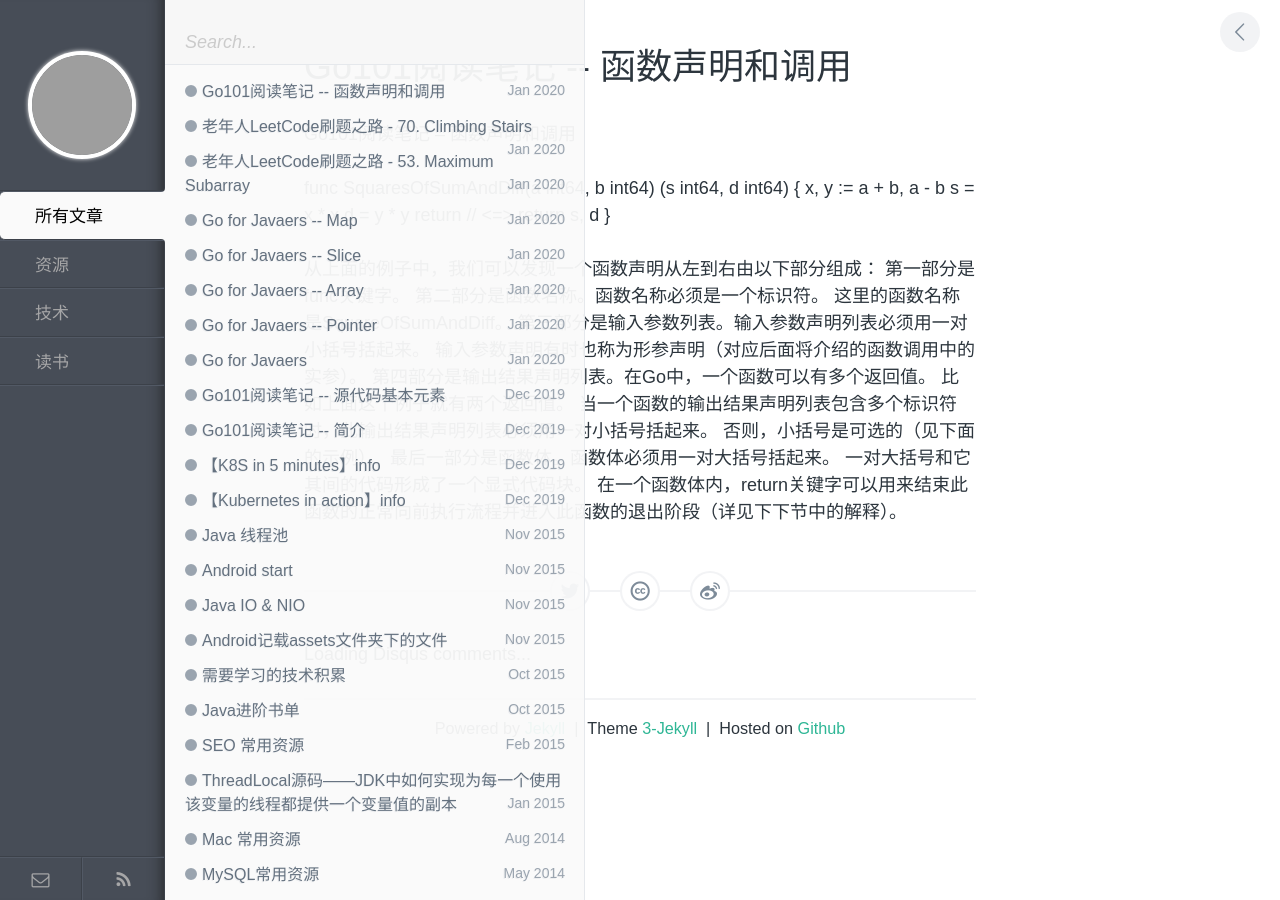
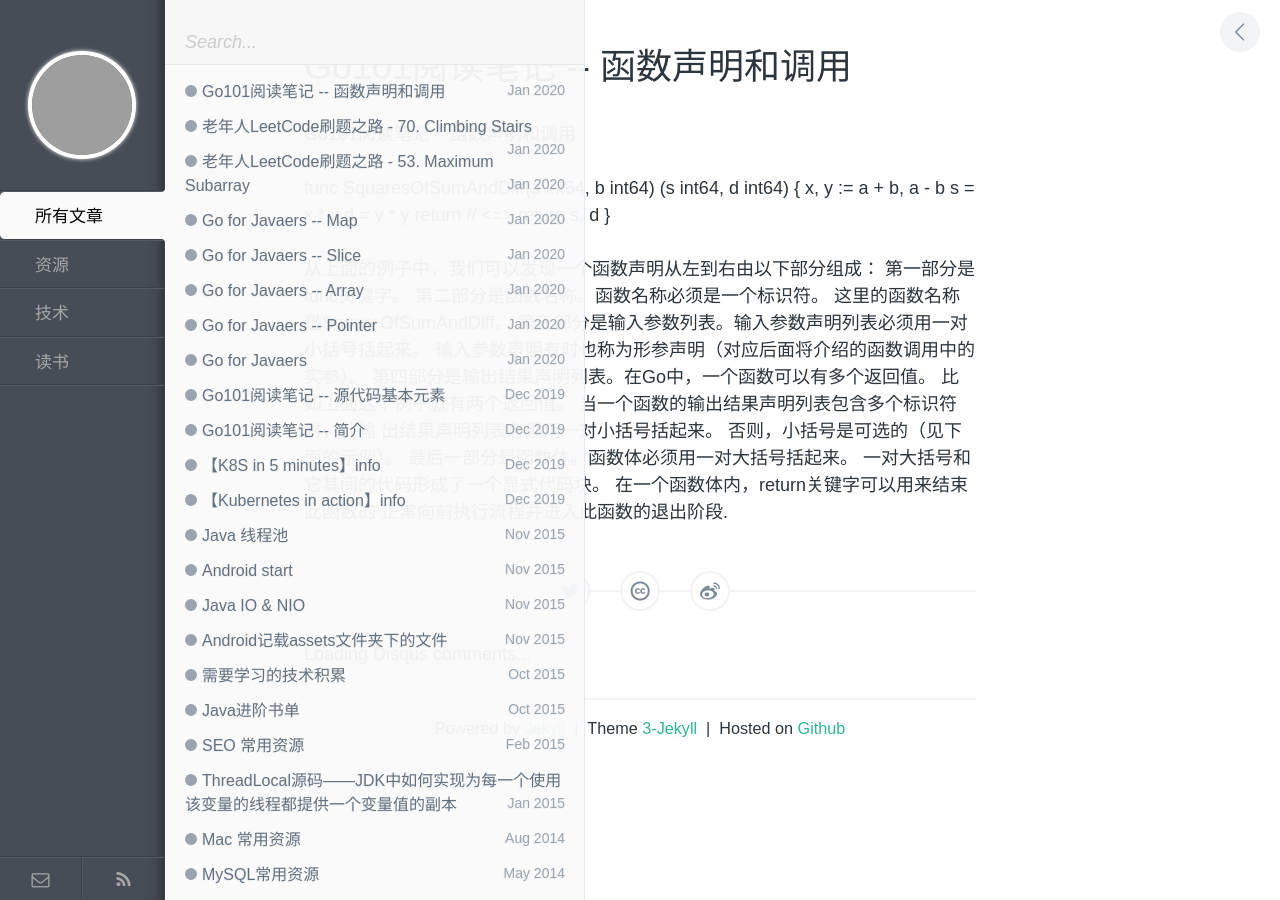
Before and after one commit to Arther-X/Arther-X.github.io, a Jekyll site: the page built from _posts/book/2020-01-20-go-101-function.md, in a window 1280 px wide. Built offline with Jekyll 4.4.1, drawn with Linux system fonts in a browser that asks for light colours; comment, search, counter and statistics services are not loaded; grey boxes are pictures that could not be loaded.

Commit message:
[LC][COMMIT][ArtherX] update go101 function

```diff
--- a/_posts/book/2020-01-20-go-101-function.md
+++ b/_posts/book/2020-01-20-go-101-function.md
@@ -15,8 +15,10 @@ func SquaresOfSumAndDiff(a int64, b int64) (s int64, d int64) {
 }
 
 从上面的例子中，我们可以发现一个函数声明从左到右由以下部分组成：
-第一部分是func关键字。
-第二部分是函数名称。函数名称必须是一个标识符。 这里的函数名称是SquareOfSumAndDiff。
-第三部分是输入参数列表。输入参数声明列表必须用一对小括号括起来。 输入参数声明有时也称为形参声明（对应后面将介绍的函数调用中的实参）。
-第四部分是输出结果声明列表。在Go中，一个函数可以有多个返回值。 比如上面这个例子就有两个返回值。 当一个函数的输出结果声明列表包含多个标识符时，此输出结果声明列表必须用一对小括号括起来。 否则，小括号是可选的（见下面的示例）。
-最后一部分是函数体。函数体必须用一对大括号括起来。 一对大括号和它其间的代码形成了一个显式代码块。 在一个函数体内，return关键字可以用来结束此函数的正常向前执行流程并进入此函数的退出阶段（详见下下节中的解释）。
+    第一部分是func关键字。
+    第二部分是函数名称。函数名称必须是一个标识符。 这里的函数名称是SquareOfSumAndDiff。
+    第三部分是输入参数列表。输入参数声明列表必须用一对小括号括起来。 输入参数声明有时也称为形参声明（对应后面将介绍的函数调用中的实参）。
+    第四部分是输出结果声明列表。在Go中，一个函数可以有多个返回值。 比如上面这个例子就有两个返回值。 当一个函数的输出结果声明列表包含多个标识符时，此输
+        出结果声明列表必须用一对小括号括起来。 否则，小括号是可选的（见下面的示例）。
+    最后一部分是函数体。函数体必须用一对大括号括起来。 一对大括号和它其间的代码形成了一个显式代码块。 在一个函数体内，return关键字可以用来结束此函数的
+        正常向前执行流程并进入此函数的退出阶段.
```
